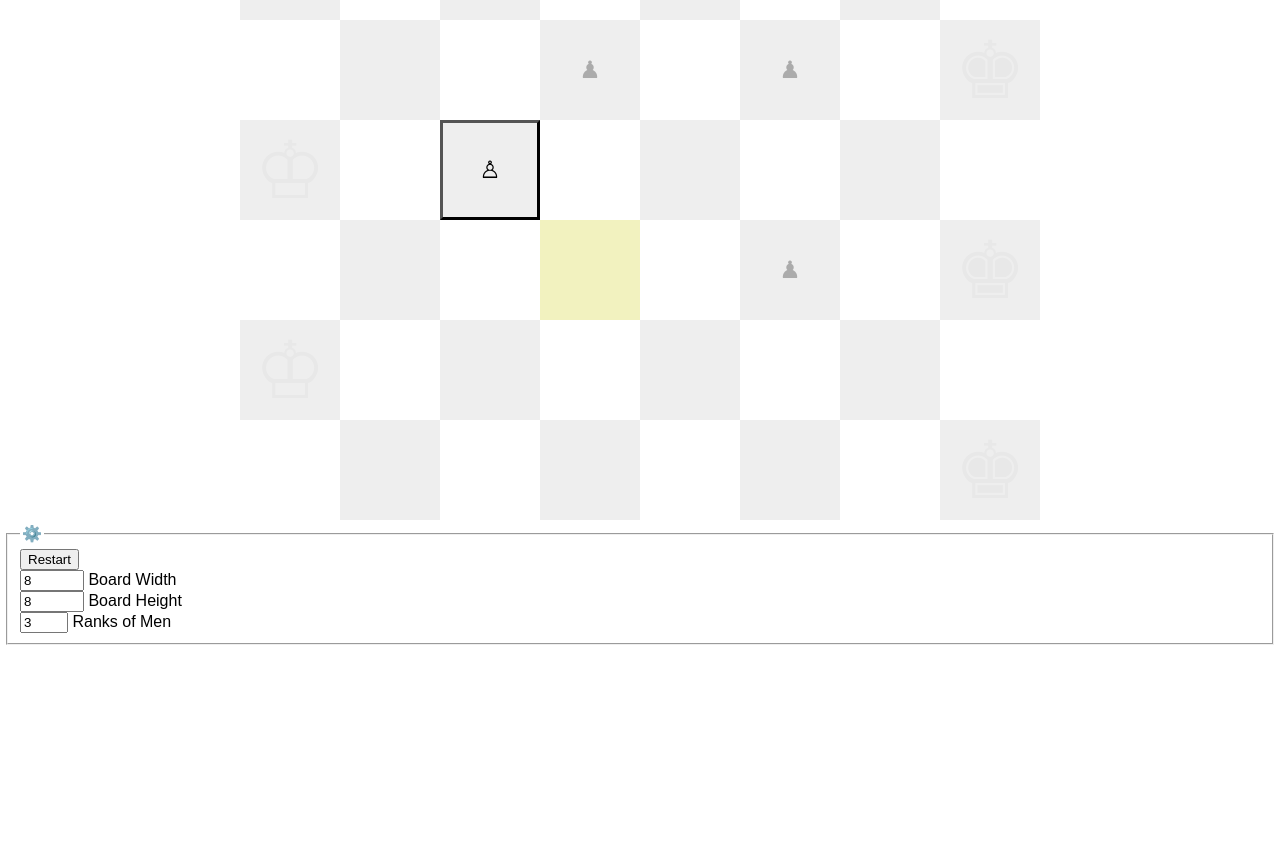
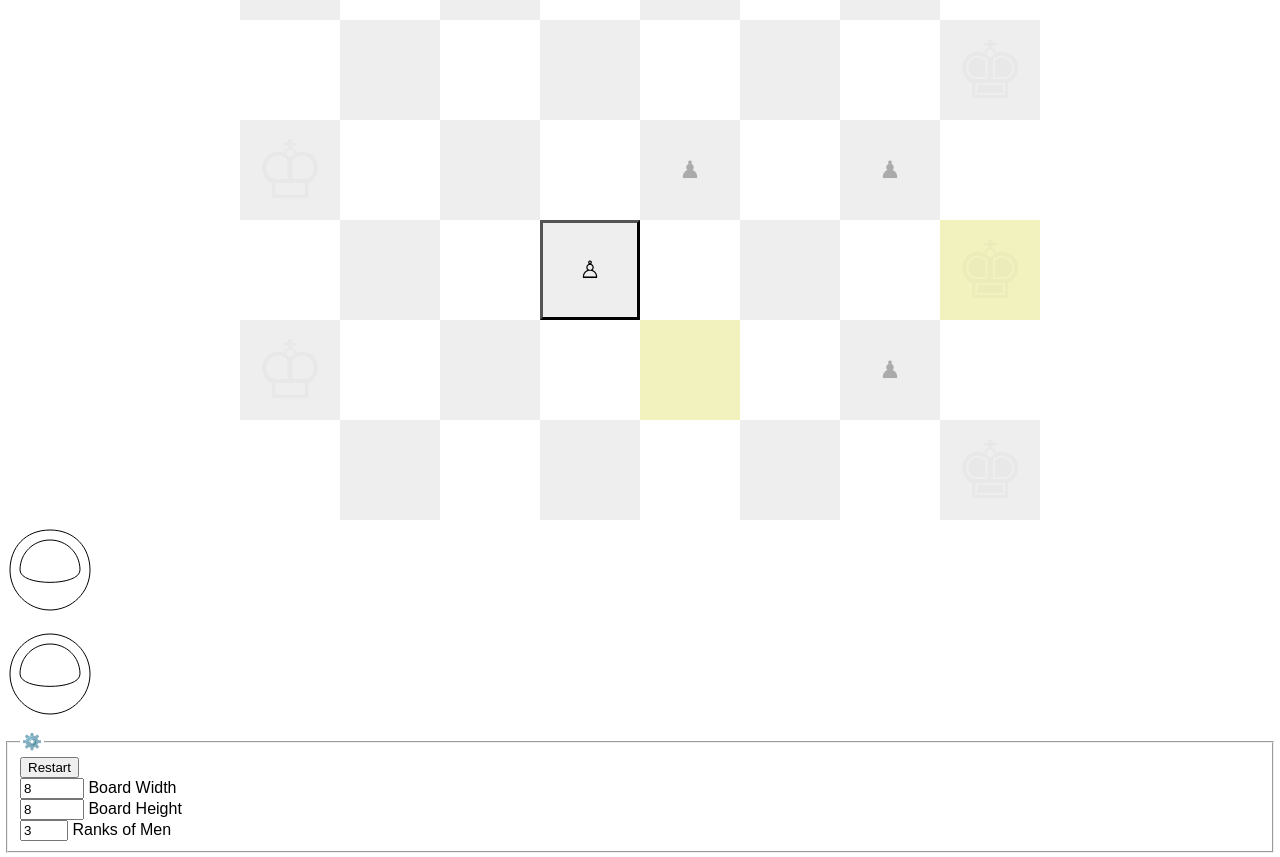
Before and after one commit to joster-dev/checkers, an Angular app: page / in a window 1280 px wide. Shown: the part 280-1137 px from the top of the page. Before the commit the page ends 929 px from the top, so only its background shows below. Built offline with nearby package versions, Linux system fonts and the light colour scheme.

Commit message:
recursive jump moves

```diff
--- a/src/app/game/form/form.component.html
+++ b/src/app/game/form/form.component.html
@@ -1,3 +1,49 @@
+<svg
+  version="1.1"
+  xmlns="http://www.w3.org/2000/svg"
+  width="100px"
+  height="100px"
+  viewBox="0 0 100 100"
+>
+  <path
+    fill="#FFFFFF"
+    stroke="#000000"
+    stroke-miterlimit="10"
+    d="M 50,10
+    c -25,0, -40,17.91, -40,40
+    s 17.91,40, 40,40
+    s 40,-17.91, 40,-40
+    S 75,10,50,10z
+    M 20,50
+    c 0,-17, 13.43,-30, 30, -30
+    c 16.57,0, 30,13, 30,30
+    C 80,66.5, 20,66.5, 20,50z"
+  />
+</svg>
+<br />
+<svg
+  version="1.1"
+  xmlns="http://www.w3.org/2000/svg"
+  width="100px"
+  height="100px"
+  viewBox="0 0 100 100"
+>
+  <path
+    fill="#FFFFFF"
+    stroke="#000000"
+    stroke-miterlimit="10"
+    d="M 50,10
+    c -22.091,0, -40,17.909, -40,40
+    c 0,22.091, 17.909,40, 40,40
+    c 22.092,0, 40,-17.909, 40-40
+    C 90,27.908, 72.092,10, 50,10z
+    M 20,50
+    c 0-17,13.432-30,30-30
+    s 30,13,30,30
+    C 80,66.5,20,66.5,20,50z"
+  />
+</svg>
+<br />
 <form>
   <fieldset>
     <legend title="Settings">
--- a/src/app/game/game.component.ts
+++ b/src/app/game/game.component.ts
@@ -12,7 +12,8 @@ export class GameComponent {
   form = new Form();
 
   sourceCell?: Cell;
-  sourceMovedIndex = 0;
+  // todo: implement reverse actions for player
+  // sourceMovedIndex = 0;
 
   constructor(private gameService: GameService) {
     this.newGame();
@@ -21,7 +22,7 @@ export class GameComponent {
   get targetCells(): Cell[] {
     return this.game.moves
       .filter(move => this.sourceCell === undefined || move.source === this.sourceCell)
-      .reduce((accumulator, move) => ([...accumulator, move.targets[this.sourceMovedIndex]]), []);
+      .reduce((accumulator, move) => ([...accumulator, move.targets[move.targets.length - 1]]), []);
   }
 
   isDisabled(cell: Cell) {
--- a/src/app/game/game.service.ts
+++ b/src/app/game/game.service.ts
@@ -50,15 +50,15 @@ export class GameService {
             cell = new Cell(x, y, 'b');
         }
 
-        if (x === 2 && y === 4) {
+        if (x === 3 && y === 5) {
           cell.occupant = new Piece('a');
           // cell.occupant.isKing = true;
         }
 
-        if ((x === 3 && y === 3)
-          || (x === 5 && y === 5)
-          || (x === 5 && y === 3)
-          || (x === 5 && y === 1))
+        if ((x === 4 && y === 4)
+          || (x === 6 && y === 6)
+          || (x === 6 && y === 4)
+          || (x === 6 && y === 2))
           cell.occupant = new Piece('b');
 
         temp.push(cell);
--- a/src/app/models/game.ts
+++ b/src/app/models/game.ts
@@ -9,9 +9,13 @@ export class Game {
     public turn: 'a' | 'b' = 'a'
   ) { }
 
+  get army(): Cell[] {
+    return this.cells
+      .filter(cell => cell.occupant !== undefined && cell.occupant.side === this.turn);
+  }
+
   get moves(): Move[] {
-    return this.cells
-      .filter(cell => cell.occupant !== undefined && cell.occupant.side === this.turn)
+    return this.army
       .reduce((accumulator, cell) => {
         const diagonal = this.diagonal(cell, 2);
 
@@ -19,70 +23,45 @@ export class Game {
           .filter(cells => cells.length > 0 && cells[0].occupant === undefined)
           .map(cells => ({ source: cell, targets: [cells[0]] }));
 
-        const jumpMoves = diagonal
-          .filter(cells => cells.length > 1
-            && cells[0].occupant !== undefined
-            && cells[0].occupant.side !== this.turn
-            && cells[1].occupant === undefined)
-          .reduce((acc, cells) => {
-            const heh = this.jumpMoves({ source: cell, targets: [cells[1]] });
-            debugger;
-            return acc;
-          }, [] as Move[]);
+        const jumpMoves = this.jumpMoves2({ source: cell, targets: [] });
 
-
-
-        return accumulator.concat(openMoves);
+        return accumulator.concat(openMoves, jumpMoves);
       }, [] as Move[]);
   }
 
-  jumpMoves(move: Move): Move[] {
-    const moveSource = move.targets.length <= 1 ? move.source : move.targets[move.targets.length - 2];
-    const moveTarget = move.targets[move.targets.length - 1];
+  private jumpMoves2(move: Move): Move[] {
     const cellsCopy = JSON.parse(JSON.stringify(this.cells));
     const gameCopy = new Game(cellsCopy, this.turn);
-    debugger;
-    const diagonal = gameCopy.diagonal(moveTarget, 2);
-    const jumps = diagonal
+    const source = move.targets.length === 0
+      ? move.source
+      : move.targets[move.targets.length - 1];
+    const diagonal = gameCopy.diagonal(source, 2);
+    const jumpMoves = diagonal
       .filter(cells => cells.length > 1
         && cells[0].occupant !== undefined
         && cells[0].occupant.side !== this.turn
         && cells[1].occupant === undefined);
 
-    if (jumps.length === 0)
+    if (jumpMoves.length === 0) {
+      if (move.targets.length === 0)
+        return [];
       return [move];
+    }
 
-    debugger;
-
-    // play the move
-    // return recursive
-
-    return []
-
-
-    // return [...gameCopy.jumpMoves({})]
-
-    // create a new copy of game
-    // preform the jump to remove piece from board
-
-
+    return jumpMoves
+      .map(jump => this.jumpMoves2({ source: move.source, targets: move.targets.concat(this.cell(jump[1])) }))
+      .reduce((acc, cells) => acc.concat(cells), []);
   }
 
-  // targets(cell: Cell): Cell[] {
-  //   if (cell.occupant === undefined)
-  //     throw new Error('only get targets for sources');
-
-
-  //   const
-  // }
-
-  // win(x: number, y: number): boolean {
-  //   this.target = this.cells
-  // }
-
+  cell(cell: { x: number; y: number }): Cell {
+    const temp = this.cells.find(item => item.x === cell.x && item.y === cell.y);
+    if (temp === undefined)
+      throw new Error('invalid cell');
+    return temp;
+  }
 
   // @returns - each Cell[] max length equal to @depth
-  private diagonal(cell: Cell, depth = 1): Cell[][] {
+  diagonal(cell: Cell, depth = 1): Cell[][] {
     return [
       { x: 1, y: 1 },
       { x: -1, y: 1 },
```
